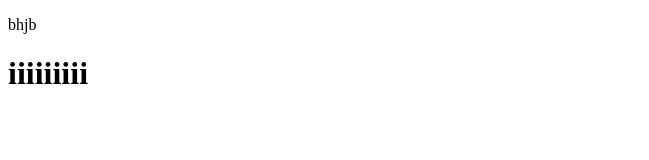
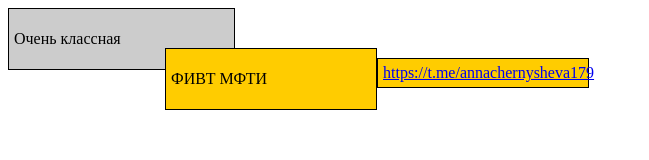
Before and after one commit to anna-chernysheva/anna-chernysheva.github.io, a plain HTML site: page index.html in a window 1280 px wide. Shown: the whole page, without its empty margins (0-649 px from the left). Drawn offline with Linux system fonts and the light colour scheme.

Commit message:
Update index.html

```diff
--- a/index.html
+++ b/index.html
@@ -3,9 +3,42 @@
 <head>
   <meta charset="utf-8">
   <title>"Резюме - Анна Чернышева"</title>
-  <p>bhjb</p>
+  <style type="text/css">
+  .about {
+    width: 200px;
+    background: #ccc;
+    padding: 5px;
+    padding-right: 20px;
+    border: solid 1px black;
+    float: left;
+   }
+   .experience {
+    width: 200px;
+    background: #fc0;
+    padding: 5px;
+    border: solid 1px black;
+    float: left;
+    position: relative;
+    top: 40px;
+    left: -70px;
+  }
+   .contacts {
+     width: 200px;
+     background: #fc0;
+     padding: 5px;
+     border: solid 1px black;
+     float: left;
+     position: relative;
+     top: 50px;
+     left: -70px;
+   }
+  </style>
 </head>
 <body>
-  <h1>iiiiiiiii</h1>
+  <div class="about"><p>Очень классная</p></div>
+  <div class="experience"><p>ФИВТ МФТИ</p></div>
+  <div class="contacts">
+    <a href="https://t.me/annachernysheva179">https://t.me/annachernysheva179</a>
+  </div>
 </body>
 </html>
```
